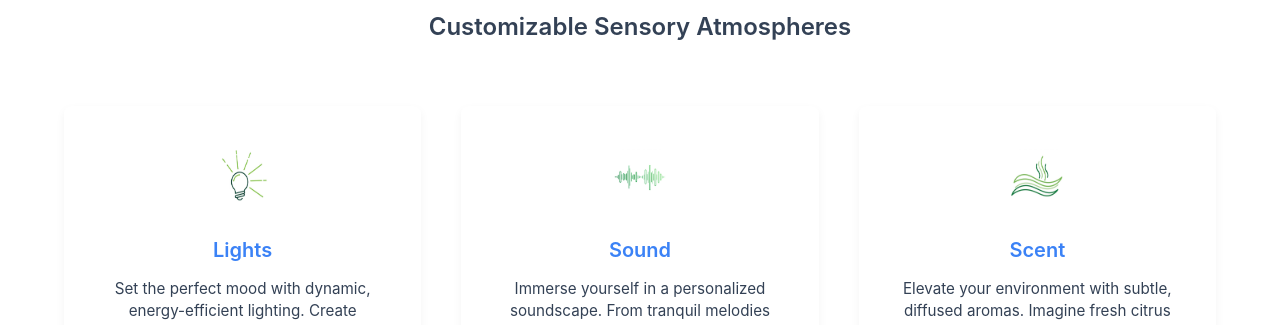
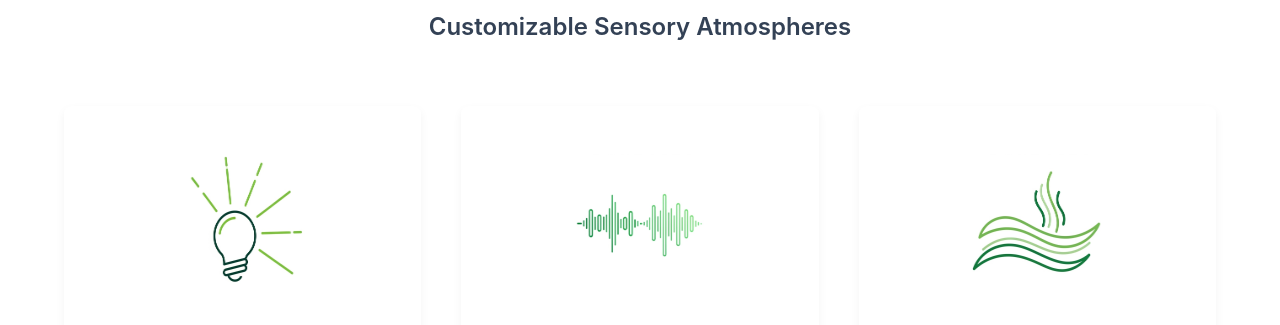
Before and after one commit to AuraSmartGarden/aura.github.io, a plain HTML site: page index.html in a window 1280 px wide. Shown: the part 711-1036 px from the top of the page. Drawn offline with Linux system fonts and the light colour scheme.

Commit message:
Update style.css - resize icons

```diff
--- a/style.css
+++ b/style.css
@@ -63,6 +63,7 @@ p { margin-bottom: var(--spacing-sm); }
 
 .highlight {
     color: var(--primary-color);
+    white-space: nowrap;
 }
 
 a {
@@ -229,8 +230,8 @@ header {
 }
 
 .feature-item img {
-    width: 60px; /* Adjust icon size */
-    height: 60px;
+    width: 150px; /* Extra large icon size */
+    height: 150px;
     margin-bottom: var(--spacing-md);
 }
 
```
